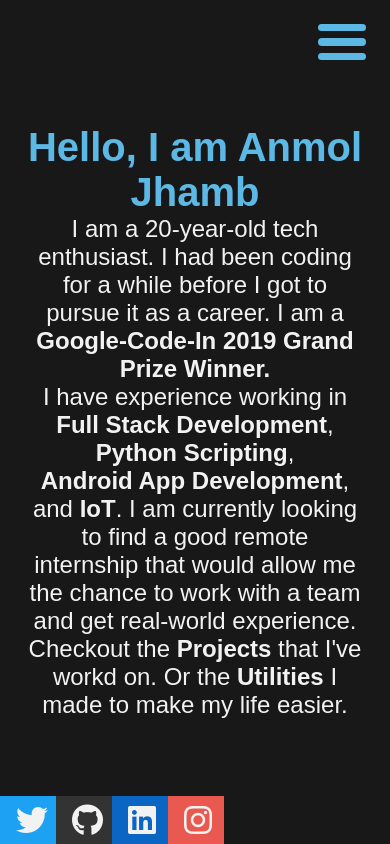
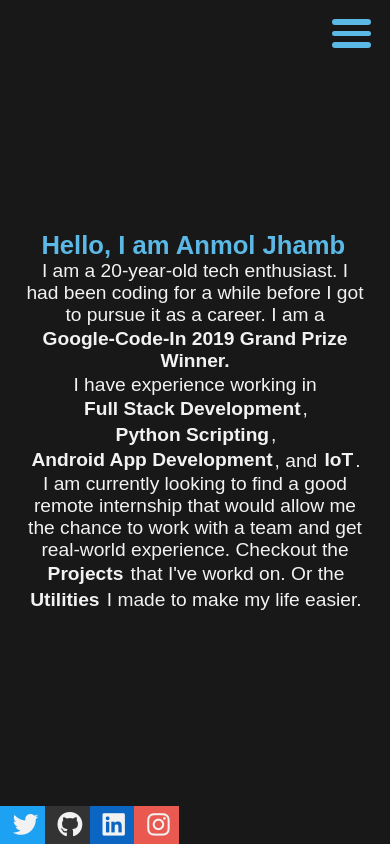
Before and after one commit to anmoljhamb/portfolio, a React (Create React App) app: page / in a window 390 px wide. Built offline with nearby package versions, Linux system fonts and the light colour scheme; a web font is replaced by a local one.

Commit message:
about page fully responsive

```diff
--- a/src/App.scss
+++ b/src/App.scss
@@ -1,8 +1,4 @@
 @import "./index.scss";
-
-/**
-* todo navicon on hover
-*/
 
 #nav-icon {
     width: 6rem;
--- a/src/containers/About/About.jsx
+++ b/src/containers/About/About.jsx
@@ -17,7 +17,10 @@ const About = () => {
             <SideBar></SideBar>
             <section style={{ border: "0rem" }}>
                 <div className="content">
-                    <h1>Hello, I am Anmol Jhamb</h1>
+                    <div className="heading">
+                        <h1>Hello, I am</h1>
+                        <h1 className="typewriter">Anmol Jhamb</h1>
+                    </div>
                     <p>
                         I am a 20-year-old tech enthusiast. I had been coding
                         for a while before I got to pursue it as a career. I am
@@ -37,12 +40,9 @@ const About = () => {
                         , and <span className="highlight">IoT</span>. I am
                         currently looking to find a good remote internship that
                         would allow me the chance to work with a team and get
-                        real-world experience.
-                        <br />
-                        Checkout the <span className="highlight">
-                            projects
-                        </span>{" "}
-                        that I've workd on. Or the{" "}
+                        real-world experience. Checkout the{" "}
+                        <span className="highlight">projects</span> that I've
+                        workd on. Or the{" "}
                         <div className="highlight">Utilities</div> I made to
                         make my life easier.
                     </p>
--- a/src/containers/About/About.scss
+++ b/src/containers/About/About.scss
@@ -31,7 +31,10 @@
     vertical-align: center;
     font-family: "Roboto", sans-serif;
     h1 {
-        font-size: 5rem;
+        font-size: 4rem;
+    }
+    .heading {
+        display: flex;
     }
     * {
         font-size: 3rem;
@@ -42,11 +45,40 @@
     color: $color3;
     font-weight: bold;
     display: inline-flex;
+    padding: 0.3rem;
     text-transform: capitalize;
     @include bgEffect;
 }
 
-@media only screen and (max-width: 500px) {
+.typewriter {
+    margin-left: 1rem;
+    width: 27rem;
+    white-space: nowrap;
+    overflow: hidden;
+    border-right: 4px solid $color4;
+    animation: cursor 1s step-start infinite,
+        text 5s steps(18) alternate infinite;
+}
+
+@keyframes cursor {
+    0% {
+        border-color: $color4;
+    }
+    50% {
+        border-color: $color1;
+    }
+}
+
+@keyframes text {
+    0% {
+        width: 0;
+    }
+    50% {
+        width: 27rem;
+    }
+}
+
+@media only screen and (max-width: 850px) {
     .sideBar {
         bottom: 0;
         display: flex;
@@ -61,10 +93,7 @@
     }
 }
 
-@media only screen and (max-width: 768px) {
-    .sideBar {
-        i:hover {
-            transform: translateX(-3rem);
-        }
-    }
-}
+// @media only screen and (max-width: 768px) {
+//     .sideBar {
+//     }
+// }
--- a/src/index.scss
+++ b/src/index.scss
@@ -123,11 +123,35 @@ button {
     border: 3px solid $color3;
 }
 
-@media only screen and (max-width: 500px) {
+@media only screen and (max-width: 1000px) {
     html {
-        font-size: 50%;
+        font-size: 57%;
+    }
+}
+
+@media only screen and (max-width: 850px) {
+    html {
+        font-size: 51%;
     }
     section {
         width: 90%;
     }
 }
+
+// @media only screen and (max-width: 750px) {
+//     html {
+//         font-size: 42%;
+//     }
+// }
+
+@media only screen and (max-width: 620px) {
+    html {
+        font-size: 40%;
+    }
+}
+
+// @media only screen and (max-width: 500px) {
+//     html {
+//         font-size: 39%;
+//     }
+// }
```
